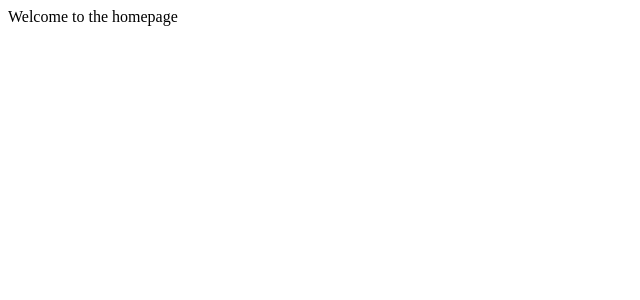
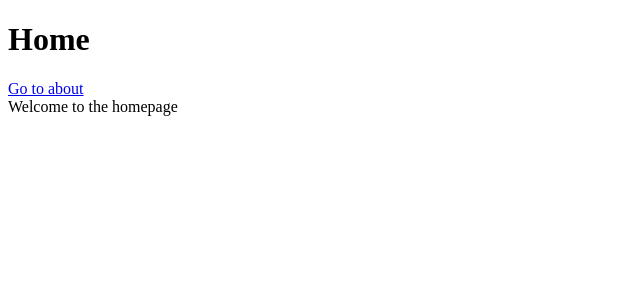
Before and after one commit to Ideal-Poster/next-portfolio, a Next.js app: page / in a window 1280 px wide. Shown: the top 300 px of the page, without its empty margins (0-640 px from the left). Built offline with nearby package versions, Linux system fonts and the light colour scheme.

Commit message:
links added

```diff
--- a/pages/index.js
+++ b/pages/index.js
@@ -1,5 +1,13 @@
+import Link from 'next/link';
+
 const Index = () => (
-  <div>Welcome to the homepage</div>
+  <div>
+    <h1>Home</h1>
+    <Link href='/about'>
+      <a>Go to about</a>
+    </Link>
+    <div>Welcome to the homepage</div>
+  </div>
 );
 
 export default Index;
```
Also changed, not shown: pages/about.js (added, +12 -0 lines), static/JavaScript-logo.png (added).
